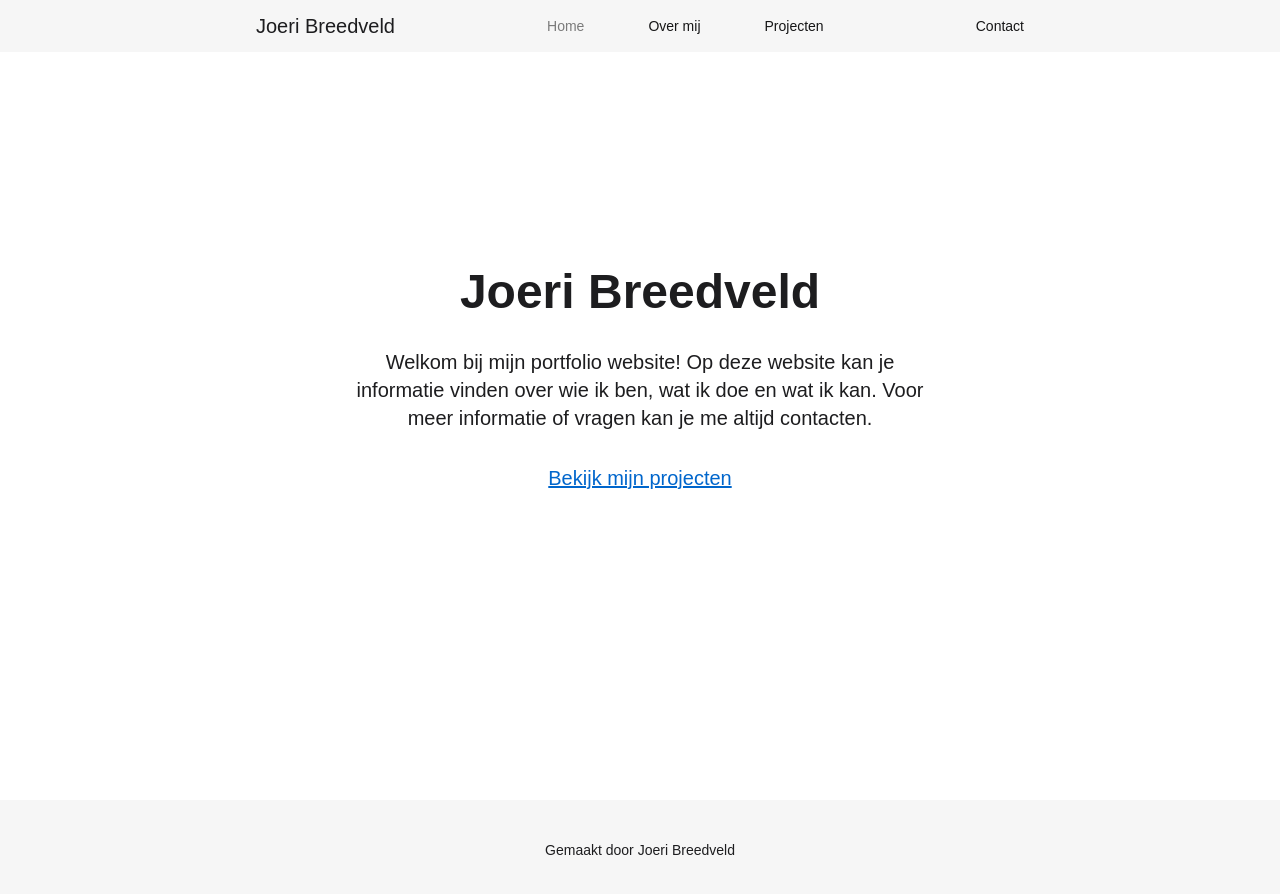
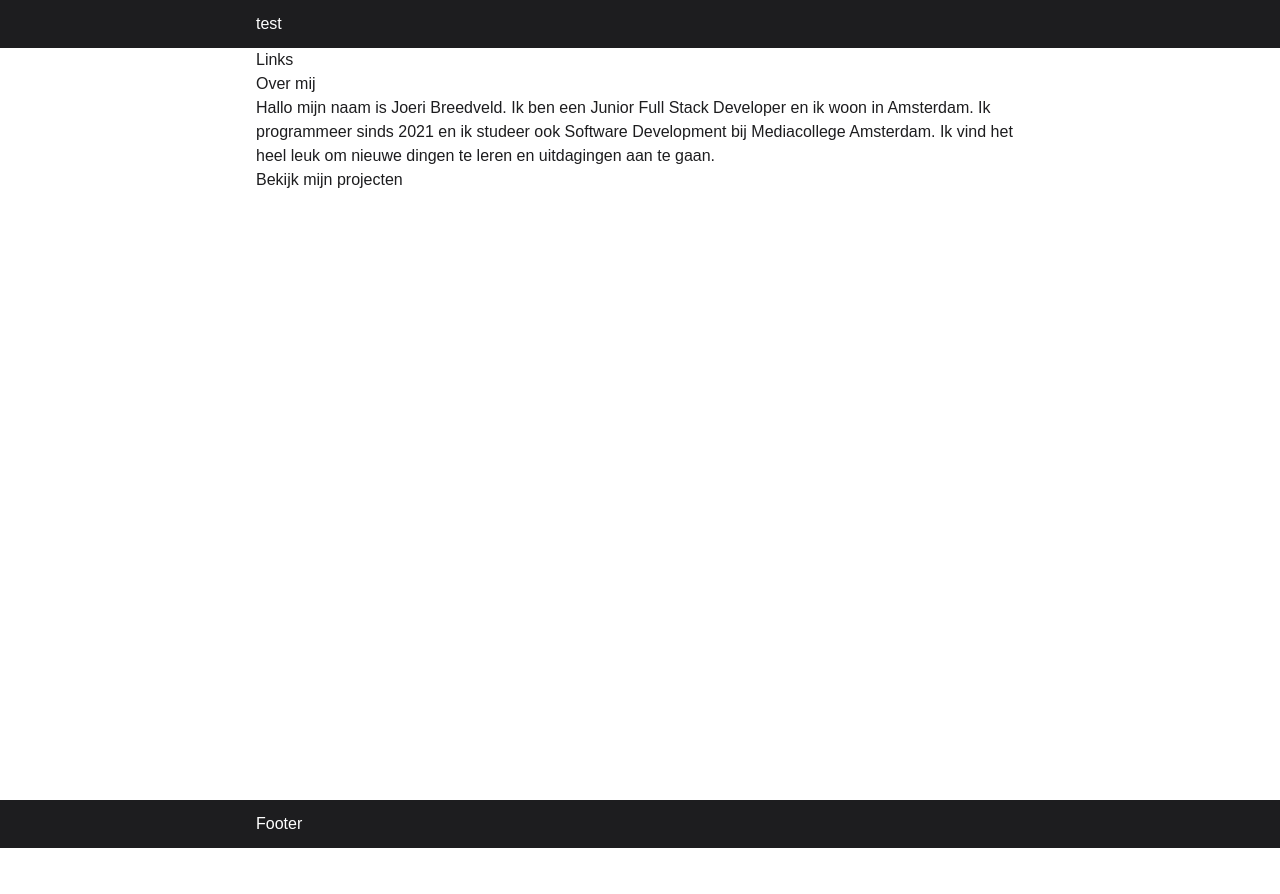
Before and after one commit to joeribreedveld/portfolio-website-v4, a Next.js app: page / in a window 1280 px wide. Shown: the top 894 px of the page. After the commit the page ends 848 px from the top, so only its background shows below. Built offline with nearby package versions, Linux system fonts and the light colour scheme.

Commit message:
feat(pages): remove all pages to start single page build and start on content

```diff
--- /dev/null
+++ b/categories/About.tsx
@@ -0,0 +1,20 @@
+// Imports
+
+// Functions
+function About() {
+	return (
+		<>
+			<section className='page-padding-x page-padding-y'>
+				<h2 className='font-bold text-2xl'>Over mij</h2>
+				<p>
+					Hallo mijn naam is Joeri Breedveld. Ik ben een Junior Full Stack Developer en ik woon in Amsterdam. Ik programmeer sinds 2021 en ik studeer ook Software Development bij
+					Mediacollege Amsterdam. Ik vind het heel leuk om nieuwe dingen te leren en uitdagingen aan te gaan.
+				</p>
+				<p>Bekijk mijn projecten</p>
+			</section>
+		</>
+	)
+}
+
+// Exports
+export default About
--- /dev/null
+++ b/categories/Hero.tsx
@@ -0,0 +1,18 @@
+// Imports
+import Link from "next/link"
+
+// Functions
+function Hero() {
+	return (
+		<>
+			<section className='page-padding-x page-padding-y'>
+				<h1>Joeri Breedveld</h1>
+				<h3>Full Stack Developer</h3>
+				<p>Links</p>
+			</section>
+		</>
+	)
+}
+
+// Exports
+export default Hero
--- a/components/Footer.tsx
+++ b/components/Footer.tsx
@@ -5,9 +5,7 @@ import Link from "next/link"
 function Footer() {
 	return (
 		<>
-			<section className='flex justify-center text-center flex-col md:flex-row'>
-				<p>Gemaakt door Joeri Breedveld</p>
-			</section>
+			<p>Footer</p>
 		</>
 	)
 }
--- a/components/Layout.tsx
+++ b/components/Layout.tsx
@@ -35,7 +35,7 @@ function Layout({ children }: LayoutProps) {
 				<Navbar />
 			</header>
 			<main className='min-h-screen'>{children}</main>
-			<footer className='page-padding-x py-10 bg-[#f6f6f6] text-sm'>
+			<footer className='bg-black py-3 page-padding-x text-white'>
 				<Footer />
 			</footer>
 		</>
--- a/components/Navbar.tsx
+++ b/components/Navbar.tsx
@@ -11,90 +11,8 @@ function Navbar() {
 
 	return (
 		<>
-			<nav className='fixed page-padding-x flex justify-between w-full min-h-10 items-center py-3 flex-col md:flex-row bg-[#f6f6f6] backdrop-blur-2xl'>
-				<div className='flex justify-between w-full md:w-[unset]'>
-					<h3 onClick={() => router.push("/")} className='hover:cursor-pointer border-black text-black text-xl'>
-						Joeri Breedveld
-					</h3>
-					<button
-						onClick={() => {
-							open == false ? setOpen(true) : setOpen(false)
-						}}
-						className='md:hidden'
-					>
-						<BiMenu size={24} />
-					</button>
-				</div>
-
-				<section className={open == false ? "flex-col w-full pt-8 hidden" : "flex flex-col w-full md:w-[unset] pt-8 items center"}>
-					<ul className='flex gap-4 flex-col'>
-						<li
-							onClick={() => {
-								open == false ? setOpen(true) : setOpen(false)
-							}}
-							className='md:hidden'
-						>
-							<Link href='/'>
-								<a className={router.pathname == "/" ? "text-[#161617] hover:cursor-default" : "hover:text-black"}>Home</a>
-							</Link>
-						</li>
-						<li
-							onClick={() => {
-								open == false ? setOpen(true) : setOpen(false)
-							}}
-							className='md:hidden'
-						>
-							<Link href='/about'>
-								<a className={router.pathname == "/about" ? "text-[#161617] hover:cursor-default" : "hover:text-black"}>Over mij</a>
-							</Link>
-						</li>
-						<li
-							onClick={() => {
-								open == false ? setOpen(true) : setOpen(false)
-							}}
-							className='md:hidden'
-						>
-							<Link href='/projects'>
-								<a className={router.pathname == "/projects" ? "text-[#161617] hover:cursor-default" : "hover:text-black"}>Projecten</a>
-							</Link>
-						</li>
-						<li
-							onClick={() => {
-								open == false ? setOpen(true) : setOpen(false)
-							}}
-							className='md:hidden'
-						>
-							<Link href='/contact'>
-								<a className={router.pathname == "/contact" ? "text-[#161617] hover:cursor-default" : "text-[#161617]"}>Contact</a>
-							</Link>
-						</li>
-					</ul>
-				</section>
-
-				<section className='hidden md:flex justify-between text-sm'>
-					<ul className='flex navbar-gap items-center'>
-						<li>
-							<Link href='/'>
-								<a className={router.pathname == "/" ? "hover:cursor-default text-[#00000080]" : "text-[#161617] hover:text-[#00000080]"}>Home</a>
-							</Link>
-						</li>
-						<li>
-							<Link href='/about'>
-								<a className={router.pathname == "/about" ? "hover:cursor-default text-[#00000080]" : "text-[#161617] hover:text-[#00000080]"}>Over mij</a>
-							</Link>
-						</li>
-						<li>
-							<Link href='/projects'>
-								<a className={router.pathname == "/projects" ? "hover:cursor-default text-[#00000080]" : "text-[#161617] hover:text-[#00000080]"}>Projecten</a>
-							</Link>
-						</li>
-					</ul>
-				</section>
-				<Link href='/contact'>
-					<a className={router.pathname == "/contact" ? "text-[#00000080] hover:cursor-default hidden md:block text-sm" : "text-[#161617] hidden md:block text-sm hover:text-[#00000080]"}>
-						Contact
-					</a>
-				</Link>
+			<nav className='bg-black text-white fixed w-screen page-padding-x py-3'>
+				<p>test</p>
 			</nav>
 		</>
 	)
--- a/pages/about.tsx
+++ /dev/null
@@ -1,37 +0,0 @@
-// Imports
-import type { NextPage } from "next"
-import skills from "../public/json/skills.json"
-import Link from "next/link"
-
-// Functions
-const About: NextPage = () => {
-	const skillList = skills.map((skill) => {
-		return (
-			<div key={skill.id} className='shadow-md bg-[#f8f8f8] p-8 rounded-lg'>
-				{skill.name}
-			</div>
-		)
-	})
-
-	return (
-		<div className='page-padding-x page-padding-y flex flex-col'>
-			<section className='flex justify-center flex-col text-center mb-48'>
-				<h2 className='text-4xl font-bold pb-8 text-primary'>Over mij</h2>
-				<p className='text-xl pb-6'>
-					Hallo mijn naam is Joeri Breedveld. Ik ben een Junior Full Stack Developer en ik woon in Amsterdam. Ik programmeer sinds 2021 en ik studeer ook Software Development bij
-					Mediacollege Amsterdam. Ik vind het heel leuk om nieuwe dingen te leren en uitdagingen aan te gaan.
-				</p>
-				<Link href='/projects'>
-					<a className='text-xl text-blue underline'>Bekijk mijn projecten</a>
-				</Link>
-			</section>
-			<section className=''>
-				<h2 className='text-4xl font-bold pb-8 text-primary text-center'>Mijn skills</h2>
-				<ul className='grid md:grid-cols-3 md:grid-rows-3 grid-cols-1 grid-rows-9 gap-4 md:gap-8'>{skillList}</ul>
-			</section>
-		</div>
-	)
-}
-
-// Exports
-export default About
--- a/pages/contact.tsx
+++ /dev/null
@@ -1,37 +0,0 @@
-// Imports
-import type { NextPage } from "next"
-import { FaArrowRight } from "react-icons/fa"
-
-// Functions
-const Contact: NextPage = () => {
-	return (
-		<div className='page-padding-x page-padding-y flex flex-col items-center text-center'>
-			<h2 className='text-4xl font-bold pb-8 text-primary'>Contact</h2>
-			<p className='text-gray-500 pb-6 text-xl'>Neem contact met mij op!</p>
-			<ul className='flex flex-col gap-2 pb-16 items-center'>
-				<li className='flex items-center gap-2 text-blue underline text-xl'>
-					<a href='https://linkedin.com/in/joeribreedveld' target='_blank' rel='noreferrer'>
-						LinkedIn
-					</a>
-				</li>
-				<li className='flex items-center gap-2 text-blue underline text-xl'>
-					<a href='https://github.com/joeribreedveld' target='_blank' rel='noreferrer'>
-						GitHub
-					</a>
-				</li>
-				<li className='flex items-center gap-2 text-blue underline text-xl'>
-					<a href='mailto:joeri.breedveld123@gmail.com' target='_blank' rel='noreferrer'>
-						Email
-					</a>
-				</li>
-			</ul>
-			<ul className='flex flex-col gap-2 text-slate-500'>
-				<li>joeri.breedveld123@gmail.com</li>
-				<li>Amsterdam, Nederland</li>
-			</ul>
-		</div>
-	)
-}
-
-// Exports
-export default Contact
--- a/pages/index.tsx
+++ b/pages/index.tsx
@@ -1,28 +1,15 @@
 // Imports
 import type { NextPage } from "next"
-import { FaGithub, FaLinkedin } from "react-icons/fa"
-import { AiFillMail } from "react-icons/ai"
-import Link from "next/link"
-import { useRouter } from "next/router"
+import About from "../categories/About"
+import Hero from "../categories/Hero"
 
 // Functions
 const Home: NextPage = () => {
-	const router = useRouter()
-
 	return (
-		<div className='page-padding-x pb-16 pt-16 justify-between h-screen flex gap-32 text-center'>
-			<div className='flex justify-center flex-col'>
-				<h1 className='text-4xl text-primary md:text-5xl pb-8 font-bold'>Joeri Breedveld</h1>
-				<p className='pb-8 md:w-3/4 self-center text-xl'>
-					Welkom bij mijn portfolio website! Op deze website kan je informatie vinden over wie ik ben, wat ik doe en wat ik kan. Voor meer informatie of vragen kan je me altijd contacten.
-				</p>
-				<div className='flex gap-4 justify-center mb-10'>
-					<Link href='/projects'>
-						<a className='text-xl text-blue underline'>Bekijk mijn projecten</a>
-					</Link>
-				</div>
-			</div>
-		</div>
+		<>
+			<Hero />
+			<About />
+		</>
 	)
 }
 
--- a/pages/projects/[id].tsx
+++ /dev/null
@@ -1,73 +0,0 @@
-import projects from "../../public/json/projects.json"
-import type { NextPage } from "next"
-import { useRouter } from "next/router"
-import { FiExternalLink, FiGithub } from "react-icons/fi"
-
-export const getStaticPaths = async () => {
-	const paths = projects.map((project) => {
-		return {
-			params: { id: project.id.toString() },
-		}
-	})
-
-	return {
-		paths,
-		fallback: false,
-	}
-}
-
-export const getStaticProps = async (context: any) => {
-	const id = context.params.id
-
-	return {
-		props: { project: projects[id] },
-	}
-}
-
-const Project: NextPage = ({ project }: any) => {
-	const skillList = project.skills.map((skill: any) => {
-		return (
-			<li key={skill} className='pb-1 ml-8 list-disc text-gray-500'>
-				{skill}
-			</li>
-		)
-	})
-
-	const router = useRouter()
-
-	return (
-		<div className='page-padding-x page-padding-y'>
-			<button onClick={() => router.push("/projects")} className=' text-quaternary hover:text-quinary underline mb-8'>
-				Ga terug
-			</button>
-			<h2 className='font-bold text-2xl text-primary pb-4'>{project.title}</h2>
-			<p className='pb-4'>{project.date}</p>
-			<p className='text-secondary text-lg pb-4'>{project.intro}</p>
-			<h3 className='text-lg text-primary pb-2'>Gemaakt met:</h3>
-			<ul className='pb-8'>{skillList}</ul>
-			<p className='pb-8'>{project.description}</p>
-			<ul className='flex gap-8'>
-				{project.live ? (
-					<li>
-						<a href={project.live} className='text-quinary underline hover:text-quaternary' target='_blank' rel='noreferrer'>
-							Website
-						</a>
-					</li>
-				) : (
-					""
-				)}
-				{project.github ? (
-					<li>
-						<a href={project.github} className='text-quinary underline hover:text-quaternary' target='_blank' rel='noreferrer'>
-							GitHub
-						</a>
-					</li>
-				) : (
-					""
-				)}
-			</ul>
-		</div>
-	)
-}
-
-export default Project
--- a/pages/projects/index.tsx
+++ /dev/null
@@ -1,19 +0,0 @@
-// Imports
-import type { NextPage } from "next"
-import { FaArrowRight } from "react-icons/fa"
-import projects from "../../public/json/projects.json"
-import { useRouter } from "next/router"
-
-// Functions
-const Projects: NextPage = () => {
-	return (
-		<div className='page-padding-x page-padding-y text-center'>
-			<h2 className='text-4xl font-bold pb-8 text-primary'>Projecten</h2>
-			<p className='mb-24 text-secondary text-xl'>Dit zijn al mijn projecten. Klik op een project voor meer informatie.</p>
-			<p className='text-red-500'>In onderhoud</p>
-		</div>
-	)
-}
-
-// Exports
-export default Projects
--- a/styles/globals.css
+++ b/styles/globals.css
@@ -13,7 +13,7 @@
     }
 
     .page-padding-y {
-        @apply pb-32 pt-44
+        @apply py-16
     }
 
     .navbar-gap {
--- a/tailwind.config.js
+++ b/tailwind.config.js
@@ -12,8 +12,8 @@ module.exports = {
 			},
 			colors: {
 				black: "#1D1D1F",
-				blue: "#0066CC",
-				gray: "#f0f0f0",
+				primary: "#608598",
+				gray: "#f8f8f8",
 			},
 		},
 	},
```
